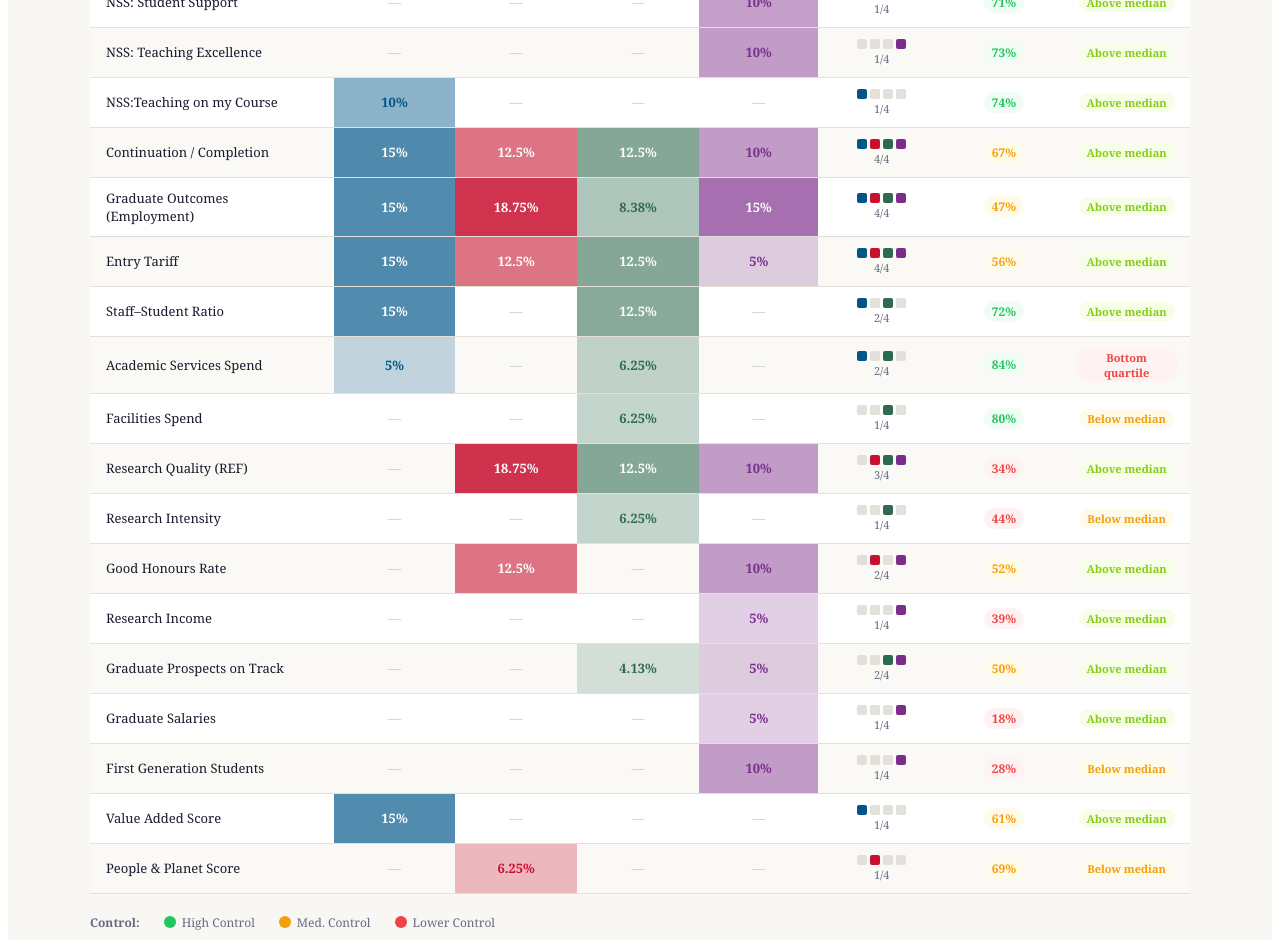
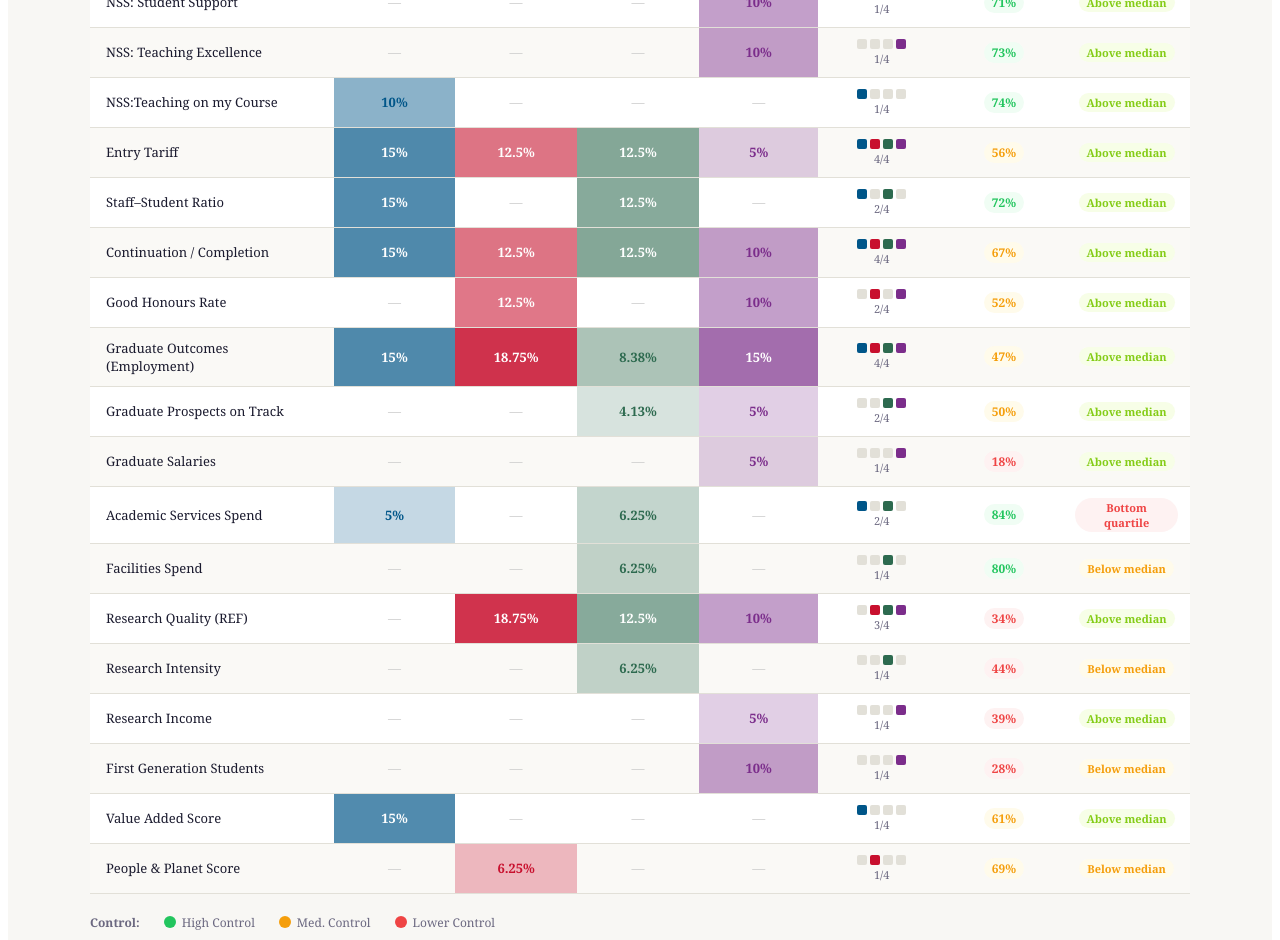
Before and after one commit to UoD-Strategic-Planning-and-Insight/League_Tables, a React (Vite) app: page / in a window 1280 px wide. Shown: the part 620-1560 px from the top of the page. Built offline with nearby package versions, Linux system fonts and the light colour scheme.

Commit message:
Update metrics in league table strategy to include new data points for graduate outcomes and continuation rates

```diff
--- a/league-table-strategy.jsx
+++ b/league-table-strategy.jsx
@@ -10,18 +10,18 @@ const METRICS = [
   { id: "nss_support", label: "NSS: Student Support", controllability: 71, description: "National Student Survey - student support score", unit: "%", min: 55, max: 100, benchmarkLow: 70.1, benchmarkMid: 82.7, benchmarkTop: 91.4, sourceused: "DailyMail", dundee_2026_score: 82.9 },
   { id: "nss_teaching_excellence", label: "NSS: Teaching Excellence", controllability: 73, description: "National Student Survey - teaching excellence score", unit: "%", min: 55, max: 100, benchmarkLow: 72.4, benchmarkMid: 85.2, benchmarkTop: 92.5, sourceused: "DailyMail", dundee_2026_score: 88.5 },
   { id: "nss_teaching_on_course", label: "NSS:Teaching on my Course", controllability: 74, description: "National Student Survey - teaching on my course score", unit: "%", min: 55, max: 100, benchmarkLow: 80.1, benchmarkMid: 82, benchmarkTop: 94, sourceused: "Guardian", dundee_2026_score: 89 },
-  { id: "continuation",      label: "Continuation / Completion",       controllability: 67, description: "% of students continuing to next year of study", unit: "%", min: 70, max: 100, benchmarkLow: 75.9, benchmarkMid: 89.2, benchmarkTop: 98.4, sourceused: "Guardian", dundee_2026_score: 90.6 },
-  { id: "graduate_outcomes", label: "Graduate Outcomes (Employment)",  controllability: 47, description: "% in highly skilled employment or further study 15 months after graduation (HESA)", unit: "%", min: 55, max: 100, benchmarkLow: 67, benchmarkMid: 79, benchmarkTop: 95, sourceused: "Guardian", dundee_2026_score: 87 },
   { id: "entry_tariff",      label: "Entry Tariff",                   controllability: 56, description: "Average UCAS tariff points of new entrants", unit: "pts", min: 80, max: 220, benchmarkLow: 93, benchmarkMid: 123, benchmarkTop: 210, sourceused: "Guardian", dundee_2026_score: 184 },
   { id: "staff_student",     label: "Staff–Student Ratio",            controllability: 72, description: "Students per academic FTE (lower = better)", unit: ":1", min: 8, max: 35, benchmarkLow: 23, benchmarkMid: 15.1, benchmarkTop: 9.1, lowerIsBetter: true, sourceused: "Guardian", dundee_2026_score: 12 },
+  { id: "continuation",      label: "Continuation / Completion",       controllability: 67, description: "% of students continuing to next year of study", unit: "%", min: 70, max: 100, benchmarkLow: 75.9, benchmarkMid: 89.2, benchmarkTop: 98.4, sourceused: "Guardian", dundee_2026_score: 90.6 },
+  { id: "degree_classification", label: "Good Honours Rate",          controllability: 52, description: "% of graduates achieving 1st or 2:1", unit: "%", min: 50, max: 100, benchmarkLow: 54, benchmarkMid: 75.6, benchmarkTop: 93, sourceused: "Times", dundee_2026_score: 82 },
+  { id: "graduate_outcomes", label: "Graduate Outcomes (Employment)",  controllability: 47, description: "% in highly skilled employment or further study 15 months after graduation (HESA)", unit: "%", min: 55, max: 100, benchmarkLow: 67, benchmarkMid: 79, benchmarkTop: 95, sourceused: "Guardian", dundee_2026_score: 87 },
+  { id: "graduate_on_track", label: "Graduate Prospects on Track", controllability: 50, description: "Measure of how many students felt their career is on track", unit: "%", min: 0, max: 100, benchmarkLow: 62.3, benchmarkMid: 75.7, benchmarkTop: 86.9, sourceused: "CUG", dundee_2026_score: 79.2 },
+  { id: "graduate_salaries", label: "Graduate Salaries", controllability: 18, description: "median salary of first-degree, UK-domiciled graduates in full-time paid UK employment", unit: "£", min: 20000, max: 40000, benchmarkLow: 22000, benchmarkMid: 27500, benchmarkTop: 37000, sourceused: "DailyMail", dundee_2026_score: 27500 },
   { id: "academic_services_spend", label: "Academic Services Spend",        controllability: 84, description: "Expenditure on academic services per student (£)", unit: "pts", min: 0, max: 10, benchmarkLow: 1.7, benchmarkMid: 4.9, benchmarkTop: 10, sourceused: "Guardian", dundee_2026_score: 0 },
   { id: "facilities_spend",  label: "Facilities Spend",               controllability: 80, description: "Expenditure on student facilities per student (£)", unit: "£", min: 200, max: 3800, benchmarkLow: 117, benchmarkMid: 691.5, benchmarkTop: 2164, sourceused: "CUG", dundee_2026_score: 683 },
   { id: "research_quality",  label: "Research Quality (REF)",         controllability: 34, description: "GPA-weighted REF output/impact/environment scores (max 4.0)", unit: "GPA", min: 1.0, max: 4.0, benchmarkLow: 1.74, benchmarkMid: 2.99, benchmarkTop: 3.63, sourceused: "CUG", dundee_2026_score: 3.23 },
   { id: "research_intensity",label: "Research Intensity",             controllability: 44, description: "Proportion of staff submitted to REF (%)", unit: "%", min: 10, max: 100, benchmarkLow: 10, benchmarkMid: 45.5, benchmarkTop: 100, sourceused: "CUG", dundee_2026_score: 41 },
-  { id: "degree_classification", label: "Good Honours Rate",          controllability: 52, description: "% of graduates achieving 1st or 2:1", unit: "%", min: 50, max: 100, benchmarkLow: 54, benchmarkMid: 75.6, benchmarkTop: 93, sourceused: "Times", dundee_2026_score: 82 },
   { id: "research_income", label: "Research Income", controllability: 39, description: "Per capita measure of research grants and contracts", unit: "£", min: 0, max: 120000, benchmarkLow: 0, benchmarkMid: 14637, benchmarkTop: 111032, sourceused: "DailyMail", dundee_2026_score: 76750 },
-  { id: "graduate_on_track", label: "Graduate Prospects on Track", controllability: 50, description: "Measure of how many students felt their career is on track", unit: "%", min: 0, max: 100, benchmarkLow: 62.3, benchmarkMid: 75.7, benchmarkTop: 86.9, sourceused: "CUG", dundee_2026_score: 79.2 },
-  { id: "graduate_salaries", label: "Graduate Salaries", controllability: 18, description: "median salary of first-degree, UK-domiciled graduates in full-time paid UK employment", unit: "£", min: 20000, max: 40000, benchmarkLow: 22000, benchmarkMid: 27500, benchmarkTop: 37000, sourceused: "DailyMail", dundee_2026_score: 27500 },
   { id: "first_generation", label: "First Generation Students", controllability: 28, description: "The proportion of UK-domiciled undergraduate students whose parents did not attend university", unit: "%", min: 10, max: 100, benchmarkLow: 15.7, benchmarkMid: 43, benchmarkTop: 73.6, sourceused: "DailyMail", dundee_2026_score: 31.1 },
   { id: "value_added", label: "Value Added Score", controllability: 61, description: "Tracks student from enrolment to graduation and how a university supports its students towards good grades", unit: "pts", min: 0, max: 10, benchmarkLow: 2, benchmarkMid: 5.4, benchmarkTop: 8, sourceused: "CUG", dundee_2026_score: 5.7 },
   { id: "people_planet", label: "People & Planet Score", controllability: 69, description: "Score derived from the sustainability ranking People & Planet", unit: "pts", min: 10, max: 100, benchmarkLow: 10.5, benchmarkMid: 50.6, benchmarkTop: 80.7, sourceused: "Times", dundee_2026_score: 29.4 }
```
